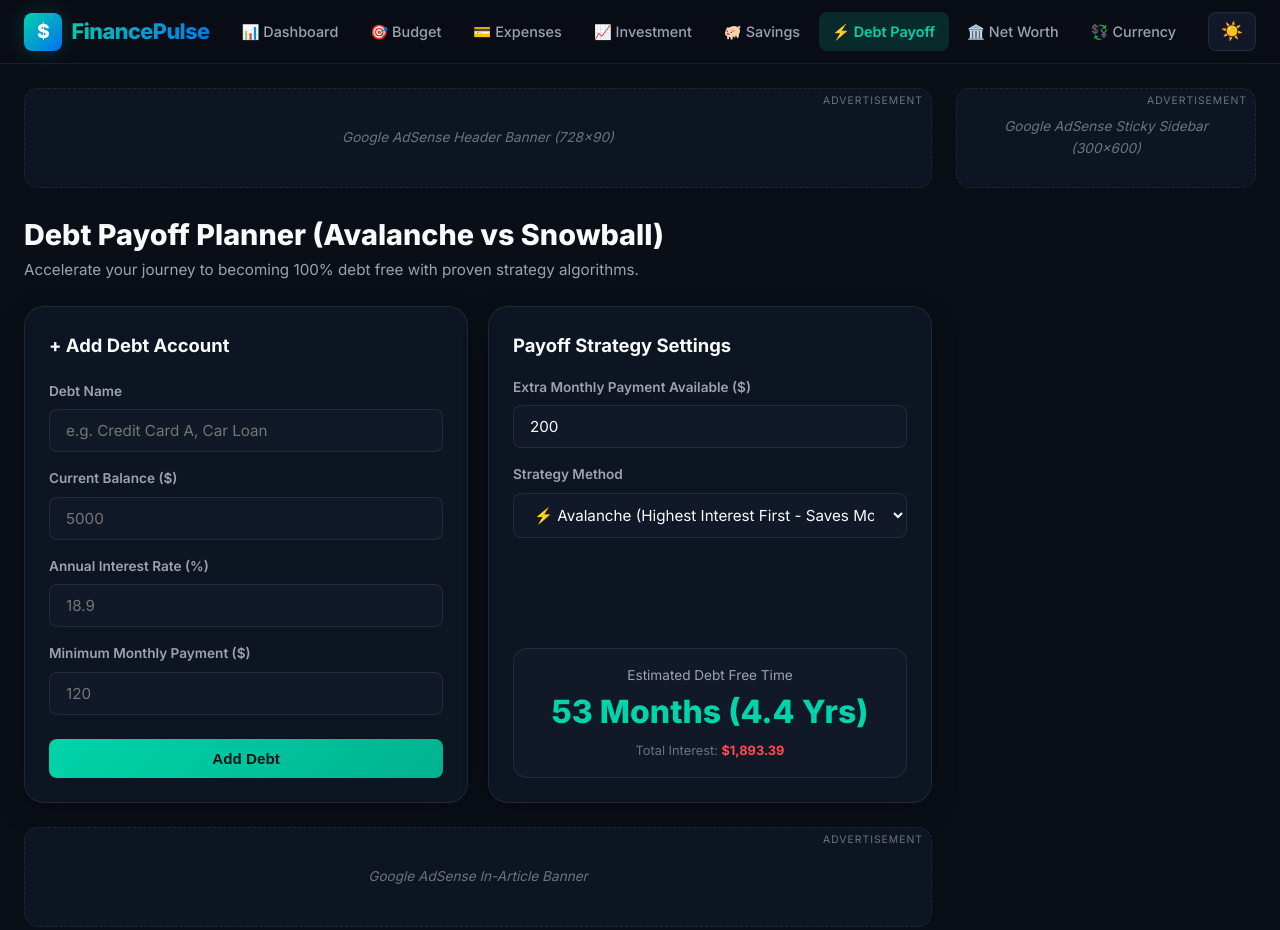
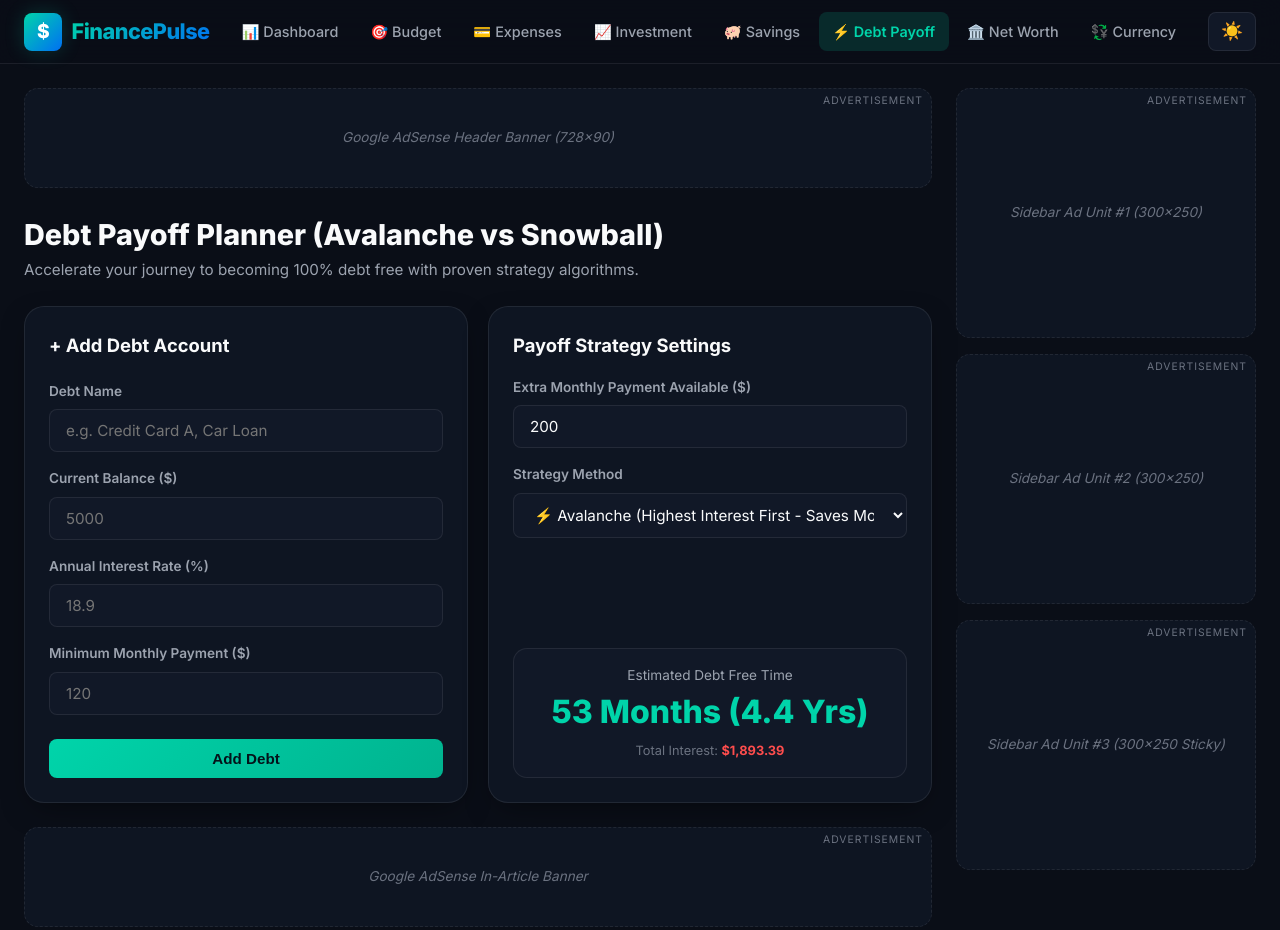
Before and after one commit to SaiRithvik-0408/finance-tracker, a plain HTML site: page debt.html in a window 1280 px wide. Shown: the top 930 px of the page. Drawn offline with Linux system fonts and the light colour scheme.

Commit message:
Convert right sidebar into vertical stacked multi-ad units across all pages

```diff
--- a/css/style.css
+++ b/css/style.css
@@ -250,6 +250,18 @@ body {
 .ad-slot-compact {
   min-height: 120px;
   padding: 0.75rem;
+}
+
+.sidebar-ad-stack {
+  position: sticky;
+  top: 80px;
+  display: flex;
+  flex-direction: column;
+  gap: 1rem;
+}
+
+.sidebar-ad-unit {
+  min-height: 250px;
 }
 
 /* ==========================================================================
--- a/debt.html
+++ b/debt.html
@@ -135,8 +135,16 @@
     </main>
 
     <aside class="sidebar-area">
-      <div class="ad-slot ad-slot-sidebar">
-        <span class="ad-placeholder-text">Google AdSense Sticky Sidebar (300x600)</span>
+      <div class="sidebar-ad-stack">
+        <div class="ad-slot sidebar-ad-unit">
+          <span class="ad-placeholder-text">Sidebar Ad Unit #1 (300x250)</span>
+        </div>
+        <div class="ad-slot sidebar-ad-unit">
+          <span class="ad-placeholder-text">Sidebar Ad Unit #2 (300x250)</span>
+        </div>
+        <div class="ad-slot sidebar-ad-unit">
+          <span class="ad-placeholder-text">Sidebar Ad Unit #3 (300x250 Sticky)</span>
+        </div>
       </div>
     </aside>
   </div>
```
Also changed, not shown: budget.html (+10 -2 lines), currency.html (+10 -2 lines), expenses.html (+10 -2 lines), index.html (+11 -3 lines), investment.html (+10 -2 lines), networth.html (+10 -2 lines), savings.html (+10 -2 lines).
